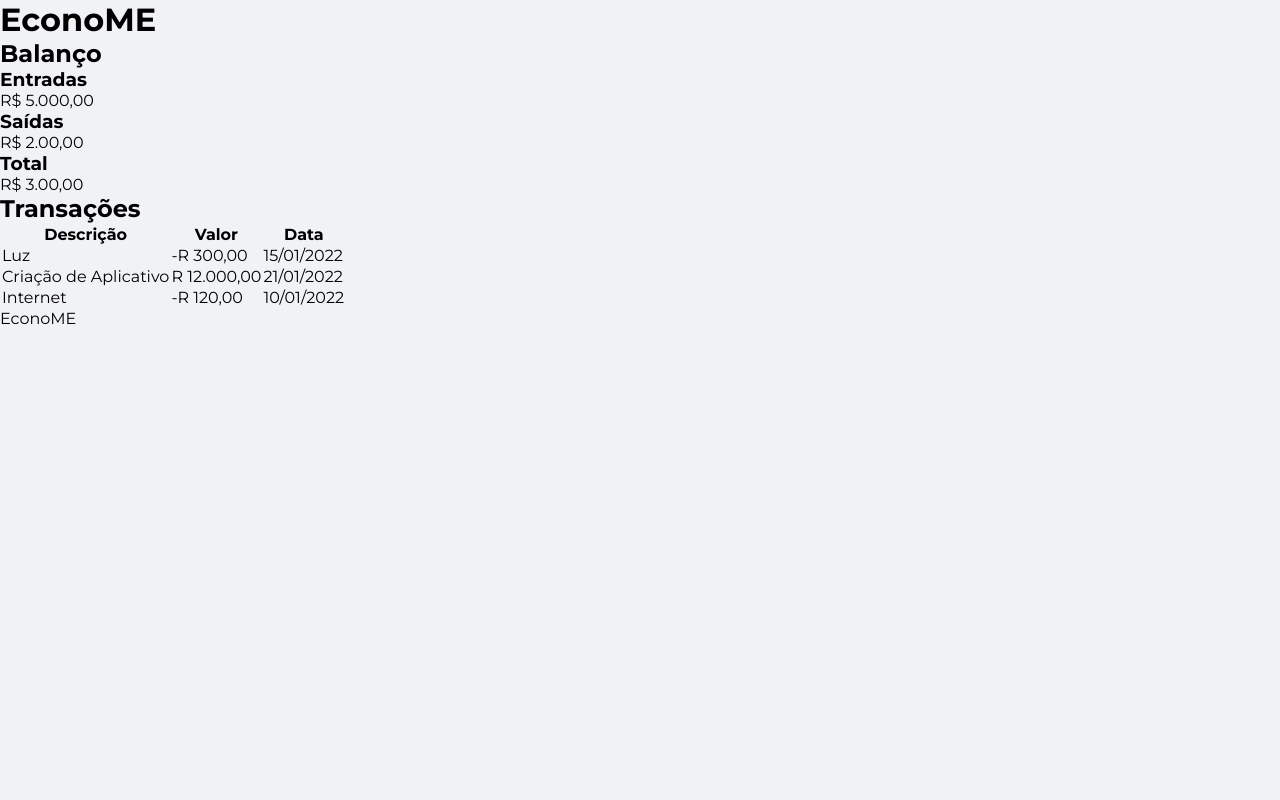
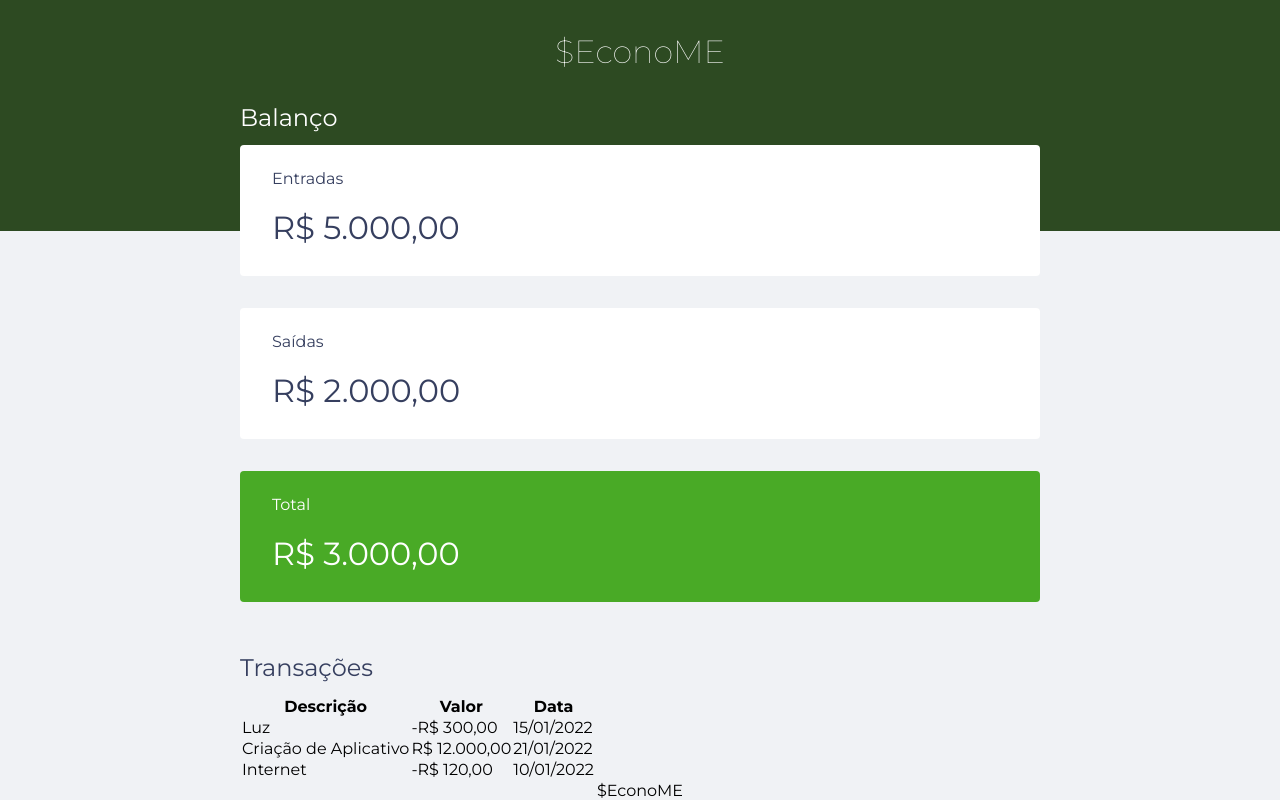
Before and after one commit to OliveiraGusta/EconoME, a plain HTML site: page index.html in a window 1280 px wide. Drawn offline with Linux system fonts and the light colour scheme; a web font is replaced by a local one.

Commit message:
Cards Balanco

```diff
--- a/index.html
+++ b/index.html
@@ -5,17 +5,23 @@
     <meta charset="UTF-8">
     <meta http-equiv="X-UA-Compatible" content="IE=edge">
     <meta name="viewport" content="width=device-width, initial-scale=1.0">
-    <title>EconoME</title>
+    <title> $EconoME</title>
+    <link rel="preconnect" href="https://fonts.googleapis.com">
+    <link rel="preconnect" href="https://fonts.gstatic.com" crossorigin>
+    <link
+        href="https://fonts.googleapis.com/css2?family=Montserrat:ital,wght@0,100;0,400;0,700;1,100;1,400;1,700&display=swap"
+        rel="stylesheet">
     <link rel="stylesheet" href="./style.css">
+
 
 </head>
 
 <body>
     <header id="logo">
-        <h1>EconoME</h1>
+        <h1>$EconoME</h1>
     </header>
 
-    <main>
+    <main class="container">
         <section id="balance">
             <h2>Balanço</h2>
 
@@ -26,12 +32,12 @@
 
             <div class="card">
                 <h3>Saídas</h3>
-                <p>R$ 2.00,00</p>
+                <p>R$ 2.000,00</p>
             </div>
 
-            <div class="card">
+            <div class="card total">
                 <h3>Total</h3>
-                <p>R$ 3.00,00</p>
+                <p>R$ 3.000,00</p>
             </div>
 
         </section>
@@ -53,17 +59,17 @@
             <body>
                 <tr>
                     <td>Luz</td>
-                    <td>-R 300,00</td>
+                    <td>-R$ 300,00</td>
                     <td> 15/01/2022 </td>
                 </tr>
                 <tr>
                     <td>Criação de Aplicativo</td>
-                    <td>R 12.000,00</td>
+                    <td>R$ 12.000,00</td>
                     <td> 21/01/2022 </td>
                 </tr>
                 <tr>
                     <td>Internet</td>
-                    <td>-R 120,00</td>
+                    <td>-R$ 120,00</td>
                     <td> 10/01/2022 </td>
                 </tr>
             </body>
@@ -72,7 +78,7 @@
 
 
     <footer>
-        <p>EconoME</p>
+        <p> $EconoME</p>
     </footer>
 
 
--- a/style.css
+++ b/style.css
@@ -1,12 +1,92 @@
-@import url('https://fonts.googleapis.com/css2?family=Fenix&family=Montserrat:ital,wght@0,100;0,400;0,700;1,100;1,400;1,700&display=swap');
+/* Global ................*/
+ :root {
+ --dark-blue:#363f5f;
+}
 
-
-* {
+*{
     margin: 0;
     padding: 0;
     box-sizing: border-box;
 }
+
 body{
     background:#f0f2f5;
-    font-family: 'Montserrat', sans-serif ;
+    font-family: 'Montserrat', sans-serif;
 }
+
+.container{
+    width: min(90Vw, 800px);
+
+    margin: auto;
+}
+
+/* Titles ................*/
+
+h2{
+    margin-top: 3.2rem;
+    margin-bottom: 0.8rem;
+    color: var(--dark-blue) ;
+
+    font-weight: normal;
+}
+
+
+/* Header ................*/
+header{
+    background: #2d4a22;
+    padding: 2rem 0 10rem;
+    text-align: center;
+}
+
+#logo h1{
+    color: #fff;
+    font-weight: 100;
+}
+
+
+/* Balance ................*/
+#balance{
+    margin-top: -8rem;
+}
+
+#balance h2{
+    color: #fff;
+    margin-top: 0;
+}
+
+
+/* Cards ................*/
+
+.card{
+    background: white;
+    padding: 1.5rem 2rem;
+    border-radius: 0.25rem;
+
+    margin-bottom: 2rem;
+
+    color: var(--dark-blue);
+}
+
+.card h3 {
+    font-weight: normal;
+    font-size: 1rem;
+
+}
+
+.card p {
+    font-size:2rem;
+    line-height: 3rem;
+
+    margin-top: 1rem;
+}
+
+.card.total{
+    background: #49aa26;
+    color:#fff;
+}
+
+/* Footer ................*/
+
+footer{
+    text-align: center;
+}
```
